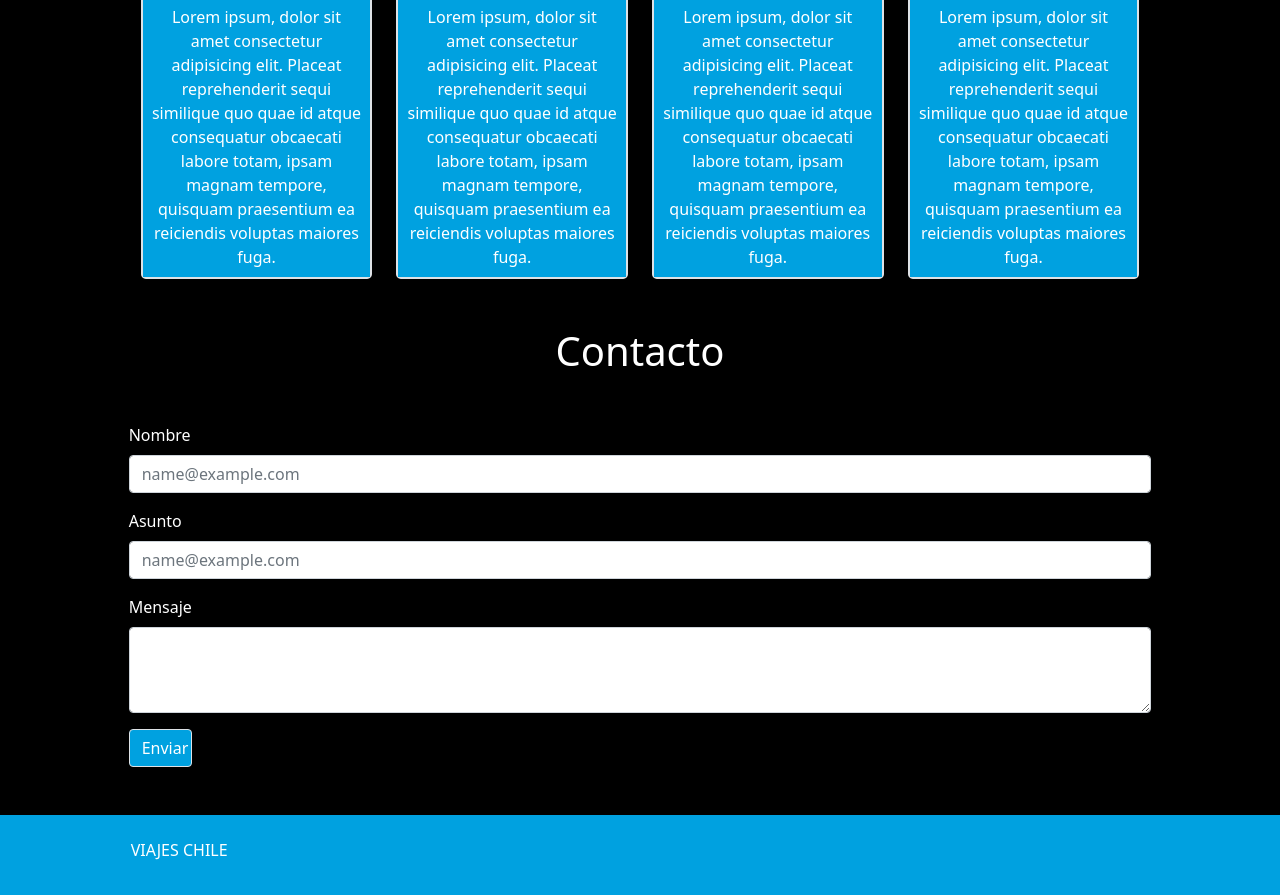
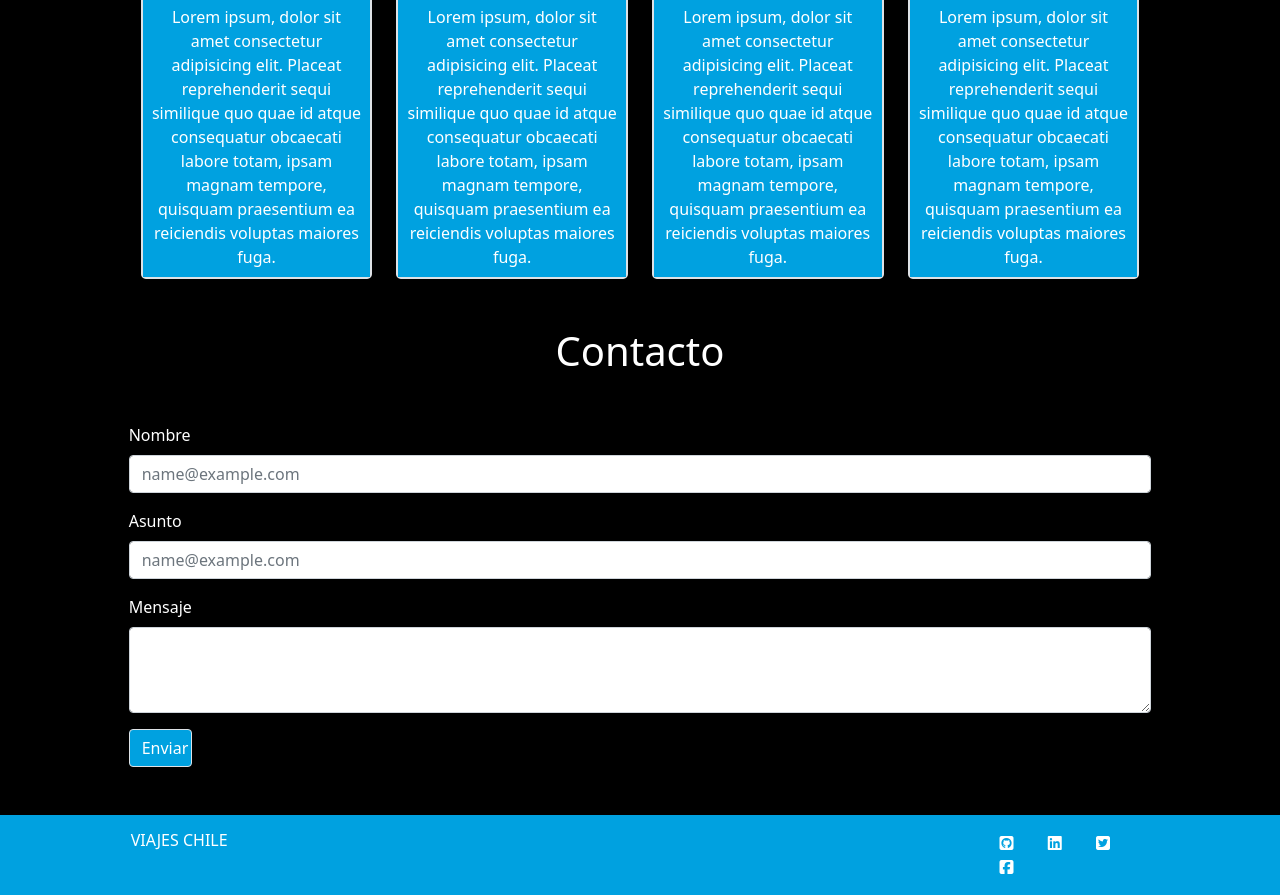
Before and after one commit to Hatecrew171/viajes_chile, a plain HTML site: page index.html in a window 1280 px wide. Shown: the part 607-1502 px from the top of the page. Drawn offline with nearby package versions, Linux system fonts and the light colour scheme.

Commit message:
subida version 1.0

```diff
--- a/assets/css/styles.css
+++ b/assets/css/styles.css
@@ -34,6 +34,10 @@ a{
     min-height: 1rem;
 }
 
+.social{
+    padding-right: 30px;
+}
+
 @media (max-width: 576px){
     #quienessomos{
         display: none;
--- /dev/null
+++ b/assets/js/script.js
@@ -0,0 +1,11 @@
+const myCarouselElement = document.querySelector('#carousel')
+
+const carousel = new bootstrap.Carousel(myCarouselElement, {
+  interval: 2000,
+  touch: true,
+  pause: "hover"
+})
+
+$("#btn_enviar").click(function(){
+  alert("correo enviado")
+})
--- a/index.html
+++ b/index.html
@@ -169,7 +169,7 @@
                     </div>
                     <div class="row">
                         <div class="col-1">
-                            <button id="emailbtn" type="button" class="btn btn-link btn-footer col-sm-12 border border-1 rounded cabin-btn text-decoration-none list-blue">
+                            <button id="btn_enviar" type="button" class="btn btn-link btn-footer col-sm-12 border border-1 rounded cabin-btn text-decoration-none list-blue">
                                 Enviar
                             </button>
                         </div>
@@ -185,7 +185,15 @@
         <div class="row bg-blue row mx-auto">
             <div class="col-1"></div>
             <div class="col-10 my-auto row mx-auto">
-                <h6>VIAJES CHILE</h6>
+                <div class="col-10">
+                    <h6>VIAJES CHILE</h6>
+                </div>
+                <div class="col-2">
+                    <i class="fa-brands social fa-square-github text-white"></i>
+                    <i class="fa-brands social fa-linkedin"></i>
+                    <i class="fa-brands social fa-square-twitter"></i>
+                    <i class="fa-brands social fa-square-facebook"></i>
+                </div>
             </div>
             <div class="col-1"></div>
         </div>
```
Also changed, not shown: 1 other file.
